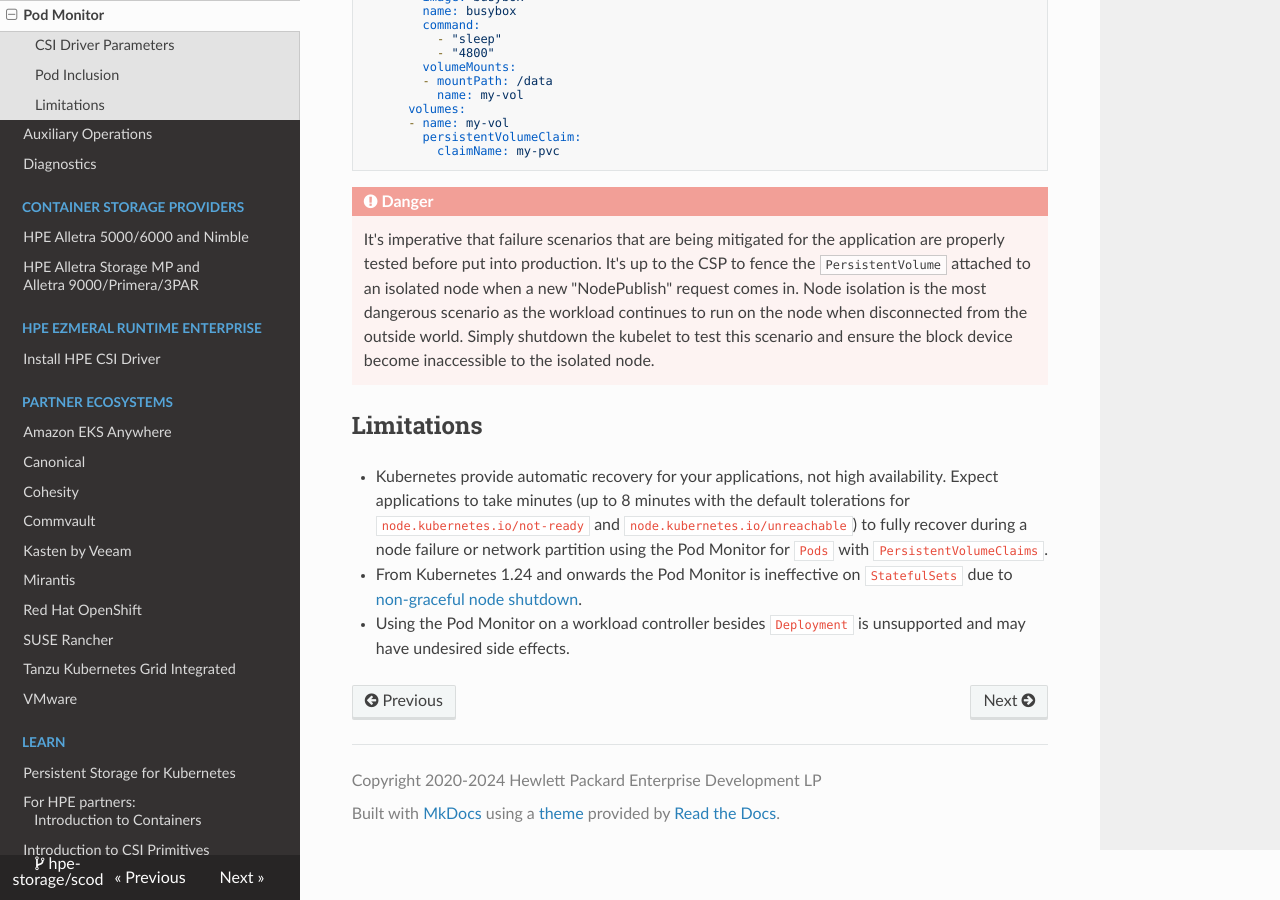
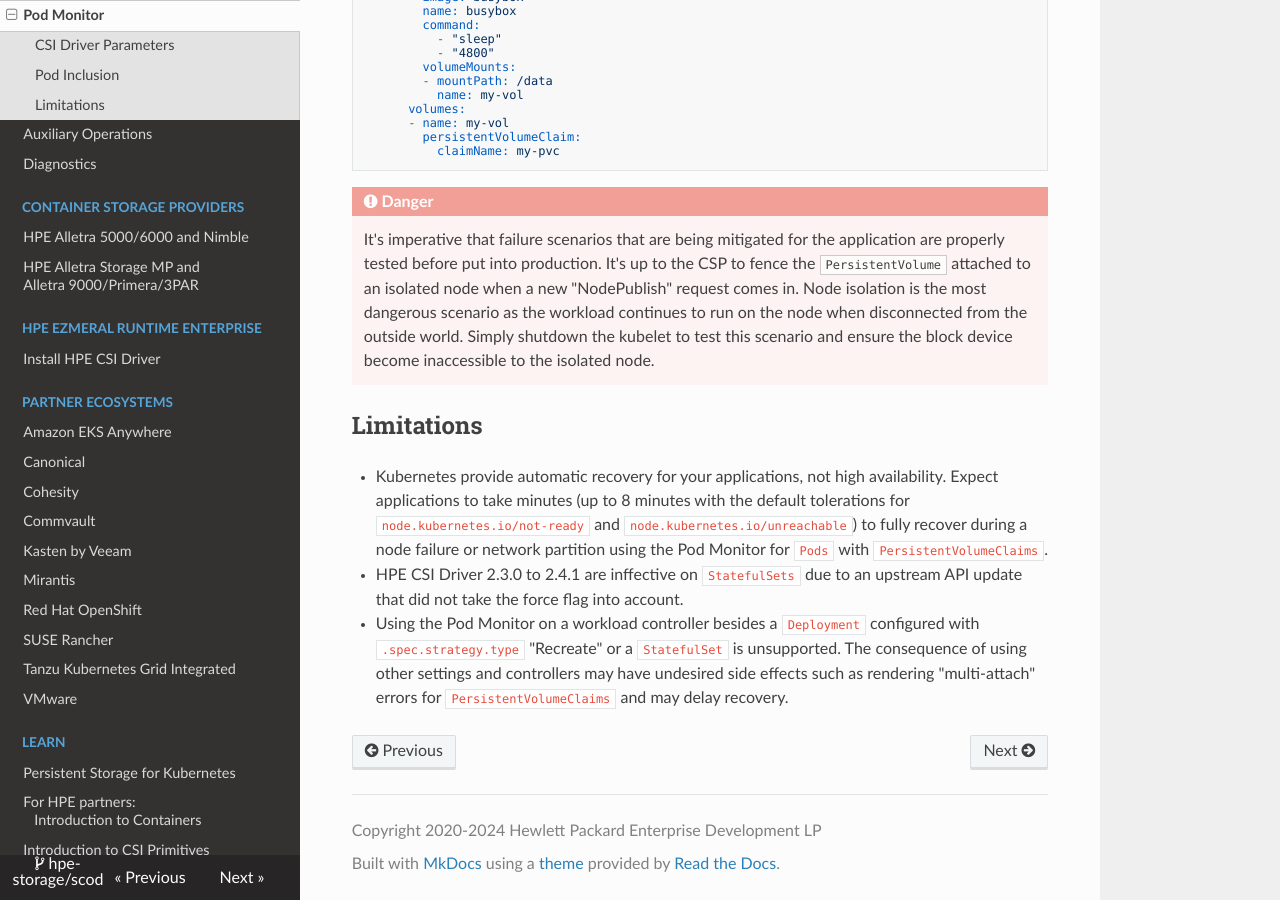
Before and after one commit to hpe-storage/scod, an MkDocs documentation site: the page built from docs/csi_driver/monitor.md, in a window 1280 px wide and 900 px high, scrolled down 1320 px. Built offline with MkDocs 1.6.1, drawn with Linux system fonts in a browser that asks for light colours; nearby versions of some CDN libraries.

Commit message:
Pod Monitor clarification (#196)
Signed-off-by: Michael Mattsson <michael.mattsson@gmail.com>

```diff
--- a/docs/csi_driver/monitor.md
+++ b/docs/csi_driver/monitor.md
@@ -68,5 +68,5 @@ spec:
 ## Limitations
 
 * Kubernetes provide automatic recovery for your applications, not high availability. Expect applications to take minutes (up to 8 minutes with the default tolerations for `node.kubernetes.io/not-ready` and `node.kubernetes.io/unreachable`) to fully recover during a node failure or network partition using the Pod Monitor for `Pods` with `PersistentVolumeClaims`.
-* From Kubernetes 1.24 and onwards the Pod Monitor is ineffective on `StatefulSets` due to [non-graceful node shutdown](https://kubernetes.io/docs/concepts/architecture/nodes/#non-graceful-node-shutdown).
-* Using the Pod Monitor on a workload controller besides `Deployment` is unsupported and may have undesired side effects.
+* HPE CSI Driver 2.3.0 to 2.4.1 are inffective on `StatefulSets` due to an upstream API update that did not take the force flag into account.
+* Using the Pod Monitor on a workload controller besides a `Deployment` configured with `.spec.strategy.type` "Recreate" or a `StatefulSet` is unsupported. The consequence of using other settings and controllers may have undesired side effects such as rendering "multi-attach" errors for `PersistentVolumeClaims` and may delay recovery.
```
